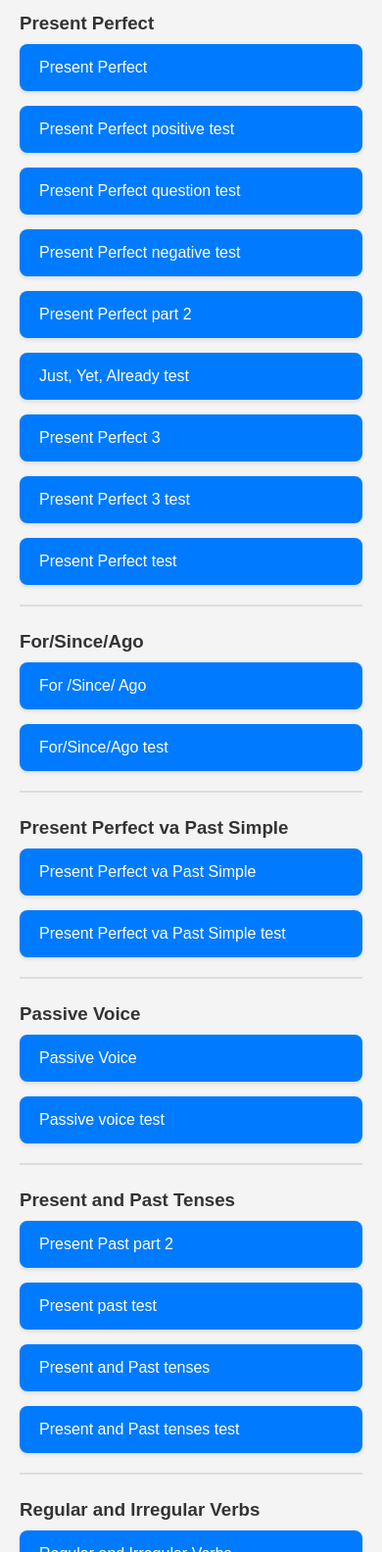
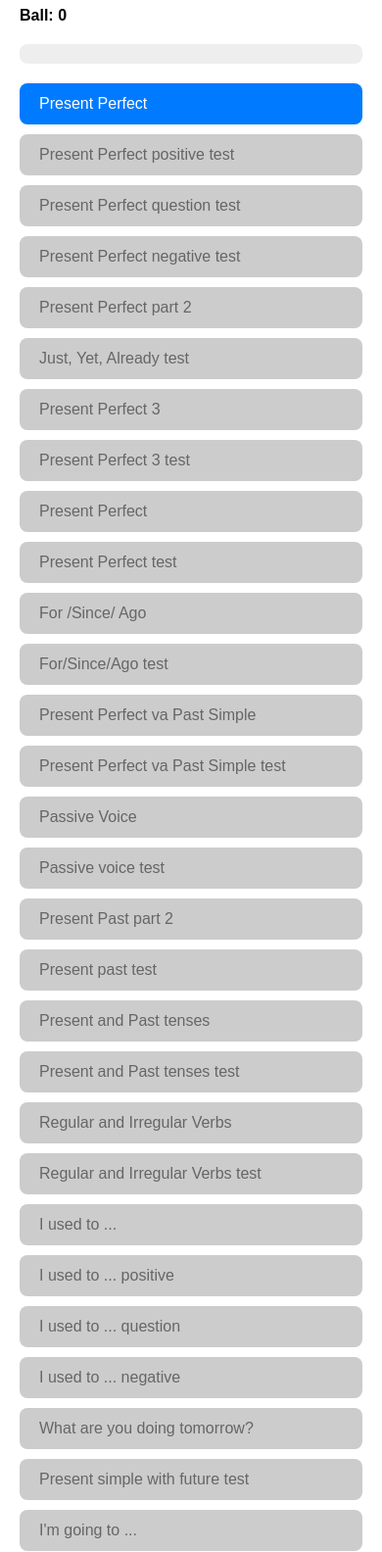
Before and after one commit to BILIMOLINGBOT/Koson-Academy-, a plain HTML site: page a2.html in a window 390 px wide. Shown: the part 93-1677 px from the top of the page at 98% size. Drawn offline with Linux system fonts and the light colour scheme.

Commit message:
Update a2.html

```diff
--- a/a2.html
+++ b/a2.html
@@ -1,156 +1,192 @@
 <!DOCTYPE html>
-<html lang="en">
+<html lang="uz">
 <head>
-    <meta charset="UTF-8">
-    <meta name="viewport" content="width=device-width, initial-scale=1.0">
-    <title>Ingliz Tili Grammatikasi</title>
+  <meta charset="UTF-8" />
+  <meta name="viewport" content="width=device-width, initial-scale=1.0" />
+  <title>B2 Darslari</title>
   <style>
     body {
-            font-family: Arial, sans-serif;
-            margin: 20px;
-            background-color: #f4f4f4;
+      font-family: sans-serif;
+      margin: 0;
+      padding: 20px;
+      background-color: #ffffff;
+      color: #000;
+      transition: background-color 0.3s, color 0.3s;
     }
-        .container {
-            display: grid;
-            grid-template-columns: repeat(auto-fit, minmax(200px, 1fr));
-            gap: 15px;
-            margin-top: 10px;
+
+    body.dark-mode {
+      background-color: #121212;
+      color: #eee;
     }
-        button {
+
+    .lesson-btn {
+      display: block;
       background-color: #007bff;
-            color: white;
-            padding: 15px 20px;
+      color: #fff;
+      text-align: left;
+      padding: 12px 20px;
+      margin: 10px 0;
       border: none;
       border-radius: 8px;
-            cursor: pointer;
+      text-decoration: none;
       font-size: 16px;
-            transition: background-color 0.3s ease;
-            box-shadow: 0 2px 4px rgba(0, 0, 0, 0.1);
-            text-align: left;
-            width: 100%; /* Make buttons take full width of their grid cell */
-            box-sizing: border-box; /* Include padding and border in the button's total width and height */
+      transition: background-color 0.3s;
     }
-        button:hover {
+
+    .lesson-btn:hover {
       background-color: #0056b3;
     }
-        h2, h3 {
-            color: #333;
-            margin-top: 25px;
-            margin-bottom: 10px;
+
+    .lesson-btn.locked {
+      background-color: #ccc;
+      color: #666;
+      cursor: not-allowed;
     }
-        hr {
-            border: 1px solid #ddd;
-            margin-top: 20px;
+
+    body.dark-mode .lesson-btn.locked {
+      background-color: #444;
+      color: #aaa;
+    }
+
+    #progress-bar {
+      width: 100%;
+      background-color: #eee;
+      border-radius: 8px;
+      margin-bottom: 20px;
+      height: 20px;
+      overflow: hidden;
+    }
+
+    #progress-fill {
+      height: 100%;
+      width: 0%;
+      background-color: #007bff;
+      transition: width 0.5s;
+    }
+
+    #score {
+      font-weight: bold;
       margin-bottom: 20px;
     }
   </style>
 </head>
 <body>
-    <h2>Ingliz Tili Grammatikasi Mavzulari</h2>
 
-    <h3>Present Perfect</h3>
-    <div class="container">
-        <button onclick="location.href='present_perfect.html'">Present Perfect</button>
-        <button onclick="location.href='present_perfect_positive_test.html'">Present Perfect positive test</button>
-        <button onclick="location.href='present_perfect_question_test.html'">Present Perfect question test</button>
-        <button onclick="location.href='present_perfect_negative_test.html'">Present Perfect negative test</button>
-        <button onclick="location.href='present_perfect_part2.html'">Present Perfect part 2</button>
-        <button onclick="location.href='just_yet_already_test.html'">Just, Yet, Already test</button>
-        <button onclick="location.href='present_perfect_3.html'">Present Perfect 3</button>
-        <button onclick="location.href='present_perfect_3_test.html'">Present Perfect 3 test</button>
-        <button onclick="location.href='present_perfect_test.html'">Present Perfect test</button>
+  <h1>B2 Darajasi Darslari</h1>
+  <div id="score">Ball: <span id="point">0</span></div>
+  <div id="progress-bar">
+    <div id="progress-fill"></div>
   </div>
-    <hr>
 
-    <h3>For/Since/Ago</h3>
-    <div class="container">
-        <button onclick="location.href='for_since_ago.html'">For /Since/ Ago</button>
-        <button onclick="location.href='for_since_ago_test.html'">For/Since/Ago test</button>
+  <div id="lessons-list">
+    <!-- Dars tugmalari bu yerga avtomatik qo‘shiladi -->
   </div>
-    <hr>
 
-    <h3>Present Perfect va Past Simple</h3>
-    <div class="container">
-        <button onclick="location.href='present_perfect_va_past_simple.html'">Present Perfect va Past Simple</button>
-        <button onclick="location.href='present_perfect_va_past_simple_test.html'">Present Perfect va Past Simple test</button>
-    </div>
-    <hr>
+  <script>
+    const lessons = [
+      "Present Perfect",
+      "Present Perfect positive test",
+      "Present Perfect question test",
+      "Present Perfect negative test",
+      "Present Perfect part 2",
+      "Just, Yet, Already test",
+      "Present Perfect 3",
+      "Present Perfect 3 test",
+      "Present Perfect",
+      "Present Perfect test",
+      "For /Since/ Ago",
+      "For/Since/Ago test",
+      "Present Perfect va Past Simple",
+      "Present Perfect va Past Simple test",
+      "Passive Voice",
+      "Passive voice test",
+      "Present Past part 2",
+      "Present past test",
+      "Present and Past tenses",
+      "Present and Past tenses test",
+      "Regular and Irregular Verbs",
+      "Regular and Irregular Verbs test",
+      "I used to ...",
+      "I used to ... positive",
+      "I used to ... question",
+      "I used to ... negative",
+      "What are you doing tomorrow?",
+      "Present simple with future test",
+      "I'm going to ...",
+      "I'm going to ... test",
+      "Future Tenses",
+      "Future Tenses test",
+      "Modal verbs /might",
+      "Modal verbs/might test",
+      "Modal verbs /can/could",
+      "Modal verbs/can/could test",
+      "Modal verbs /must/need",
+      "Modal verbs/must/need test",
+      "Modal verbs /should",
+      "Modal verbs/should test",
+      "I have to ...",
+      "I have to ... test",
+      "Would you like ... ?",
+      "Would you like ... ? test",
+      "There is vs There are",
+      "There is vs There are test",
+      "There was vs There were",
+      "There was vs There were test",
+      "There with other tenses",
+      "There with other tenses test",
+      "What time is it?",
+      "What time is it? test"
+    ];
 
-    <h3>Passive Voice</h3>
-    <div class="container">
-        <button onclick="location.href='passive_voice.html'">Passive Voice</button>
-        <button onclick="location.href='passive_voice_test.html'">Passive voice test</button>
-    </div>
-    <hr>
+    const lessonContainer = document.getElementById("lessons-list");
+    const progressFill = document.getElementById("progress-fill");
+    const pointDisplay = document.getElementById("point");
 
-    <h3>Present and Past Tenses</h3>
-    <div class="container">
-        <button onclick="location.href='present_past_part2.html'">Present Past part 2</button>
-        <button onclick="location.href='present_past_test.html'">Present past test</button>
-        <button onclick="location.href='present_and_past_tenses.html'">Present and Past tenses</button>
-        <button onclick="location.href='present_and_past_tenses_test.html'">Present and Past tenses test</button>
-    </div>
-    <hr>
+    let unlocked = 0;
+    let score = 0;
 
-    <h3>Regular and Irregular Verbs</h3>
-    <div class="container">
-        <button onclick="location.href='regular_and_irregular_verbs.html'">Regular and Irregular Verbs</button>
-        <button onclick="location.href='regular_and_irregular_verbs_test.html'">Regular and Irregular Verbs test</button>
-    </div>
-    <hr>
+    function updateProgress() {
+      let percent = Math.floor((unlocked / lessons.length) * 100);
+      progressFill.style.width = percent + "%";
+      pointDisplay.textContent = score;
+    }
 
-    <h3>I used to ...</h3>
-    <div class="container">
-        <button onclick="location.href='i_used_to.html'">I used to ...</button>
-        <button onclick="location.href='i_used_to_positive.html'">I used to ... positive</button>
-        <button onclick="location.href='i_used_to_question.html'">I used to ... question</button>
-        <button onclick="location.href='i_used_to_negative.html'">I used to ... negative</button>
-    </div>
-    <hr>
+    function renderLessons() {
+      lessonContainer.innerHTML = "";
+      lessons.forEach((lesson, index) => {
+        const btn = document.createElement("a");
+        btn.className = "lesson-btn" + (index <= unlocked ? "" : " locked");
+        btn.href = index <= unlocked ? `dars${36 + index}.html` : "#";
+        btn.textContent = lesson;
+        btn.dataset.index = index;
 
-    <h3>Future Tenses</h3>
-    <div class="container">
-        <button onclick="location.href='what_are_you_doing_tomorrow.html'">What are you doing tomorrow?</button>
-        <button onclick="location.href='present_simple_with_future_test.html'">Present simple with future test</button>
-        <button onclick="location.href='im_going_to.html'">I'm going to ...</button>
-        <button onclick="location.href='im_going_to_test.html'">I'm going to ... test</button>
-        <button onclick="location.href='future_tenses.html'">Future Tenses</button>
-        <button onclick="location.href='future_tenses_test.html'">Future Tenses test</button>
-    </div>
-    <hr>
+        btn.addEventListener("click", function (e) {
+          if (index > unlocked) {
+            e.preventDefault();
+            alert("Oldingi darslarni tugatish kerak!");
+          } else {
+            score += 1;
+            if (unlocked < lessons.length - 1) unlocked++;
+            updateProgress();
+            renderLessons();
+          }
+        });
 
-    <h3>Modal Verbs</h3>
-    <div class="container">
-        <button onclick="location.href='modal_verbs_might.html'">Modal verbs /might</button>
-        <button onclick="location.href='modal_verbs_might_test.html'">Modal verbs/might test</button>
-        <button onclick="location.href='modal_verbs_can_could.html'">Modal verbs /can/could</button>
-        <button onclick="location.href='modal_verbs_can_could_test.html'">Modal verbs/can/could test</button>
-        <button onclick="location.href='modal_verbs_must_need.html'">Modal verbs /must/need</button>
-        <button onclick="location.href='modal_verbs_must_need_test.html'">Modal verbs/must/need test</button>
-        <button onclick="location.href='modal_verbs_should.html'">Modal verbs /should</button>
-        <button onclick="location.href='modal_verbs_should_test.html'">Modal verbs/should test</button>
-        <button onclick="location.href='i_have_to.html'">I have to ...</button>
-        <button onclick="location.href='i_have_to_test.html'">I have to ... test</button>
-        <button onclick="location.href='would_you_like.html'">Would you like ... ?</button>
-        <button onclick="location.href='would_you_like_test.html'">Would you like ... ? test</button>
-    </div>
-    <hr>
+        lessonContainer.appendChild(btn);
+      });
+    }
 
-    <h3>There is vs There are / There was vs There were</h3>
-    <div class="container">
-        <button onclick="location.href='there_is_vs_there_are.html'">There is vs There are</button>
-        <button onclick="location.href='there_is_vs_there_are_test.html'">There is vs There are test</button>
-        <button onclick="location.href='there_was_vs_there_were.html'">There was vs There were</button>
-        <button onclick="location.href='there_was_vs_there_were_test.html'">There was vs There were test</button>
-        <button onclick="location.href='there_with_other_tenses_test.html'">There with other tenses test</button>
-    </div>
-    <hr>
+    // Dark mode auto-detection
+    const darkQuery = window.matchMedia("(prefers-color-scheme: dark)");
+    document.body.classList.toggle("dark-mode", darkQuery.matches);
+    darkQuery.addEventListener("change", (e) => {
+      document.body.classList.toggle("dark-mode", e.matches);
+    });
 
-    <h3>What time is it?</h3>
-    <div class="container">
-        <button onclick="location.href='what_time_is_it.html'">What time is it?</button>
-        <button onclick="location.href='what_time_is_it_test.html'">What time is it? test</button>
-    </div>
+    // Start
+    renderLessons();
+    updateProgress();
+  </script>
 
 </body>
 </html>
```
Lines whose indentation alone changed are shown as unchanged.
